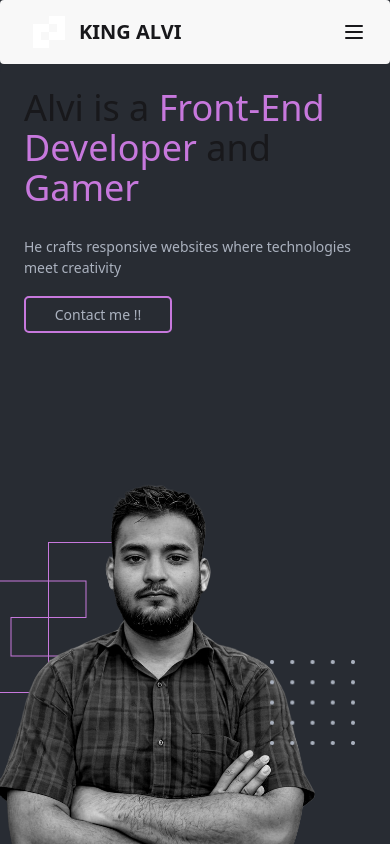
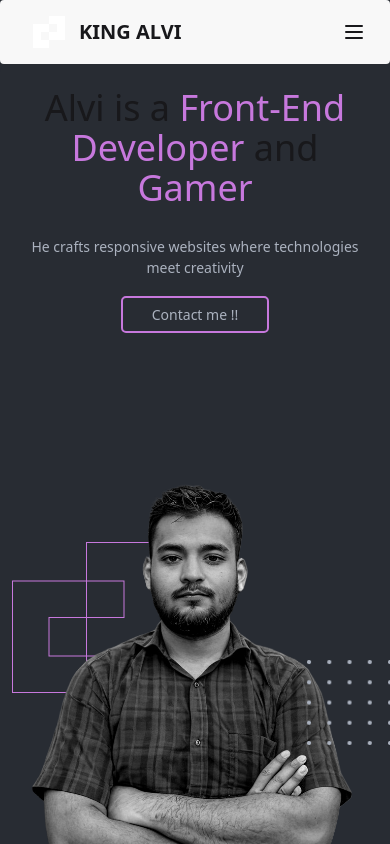
Before and after one commit to KINGALVI/KING-ALVI-portfolio, a React (Vite) app: page / in a window 390 px wide. Shown: the top 844 px of the page. Built offline with nearby package versions, Linux system fonts and the light colour scheme.

Commit message:
edited some code

```diff
--- a/src/components/Main-Section/Home/Home.jsx
+++ b/src/components/Main-Section/Home/Home.jsx
@@ -9,19 +9,20 @@ const Home = () => {
     return (
         <>
             <section className="card lg:card-side bg-[#282C33] flex justify-center items-center">
-                <div className="card-body gird lg:items-start md:items-center sm:items-center">
-                    <h2 className="text-4xl md:text-center lg:text-left">Alvi is a <span className="text-[#C778DD]">Front-End Developer</span> and <span className="text-[#C778DD]">Gamer</span> </h2>
-                    <p className="text-[#ABB2BF] pt-5 pb-2.5">He crafts responsive websites where technologies meet creativity</p>
-                    <div className="card-actions">
+                <div className="card-body grid lg:items-start md:items-center sm:items-center">
+                    <h2 className="text-4xl text-center md:text-center lg:text-left">
+                        Alvi is a <span className="text-[#C778DD]">Front-End Developer</span> and <span className="text-[#C778DD]">Gamer</span>
+                    </h2>
+                    <p className="text-[#ABB2BF] pt-5 pb-2.5 text-center md:text-center lg:text-left">
+                        He crafts responsive websites where technologies meet creativity
+                    </p>
+                    <div className="card-actions justify-center md:justify-center lg:justify-start">
                         <button className="text-[#ABB2BF]">Contact me !!</button>
                     </div>
                 </div>
                 <div className="grid lg:ps-0 md:ps-16">
-                    <figure style={{ position: 'relative' }}>
-                        <img
-                            className="lg:w-[457px] lg:h-[386px] sm:w-[457px] sm:h-[386px] md:w-[350px] md:h-[450px]  Background-Image"
-                            src={MyPhoto}
-                            alt="My Photo" />
+                    <figure style={{ position: 'relative' }} >
+                        <img src={MyPhoto} alt="My Photo" className="Background-Image lg:w-[457px] lg:h-[386px] md:w-[350px] md:h-[450px] sm:w-[457px] sm:h-[386px] ml-[75px] md:ml-[30px] mx-auto" />
                         <img className="Dots-Image" src={Dots} alt="" />
                     </figure>
                     <img src={Dedication} alt="" />
```
